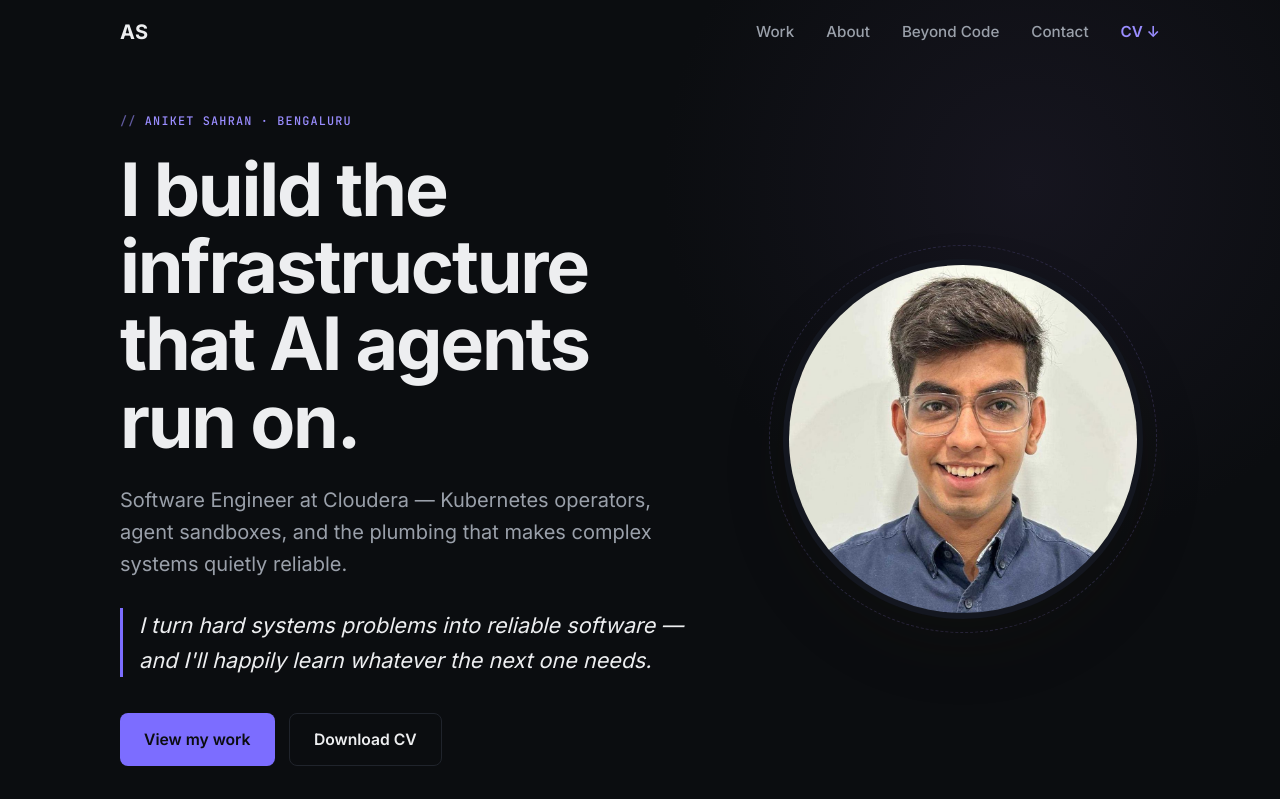
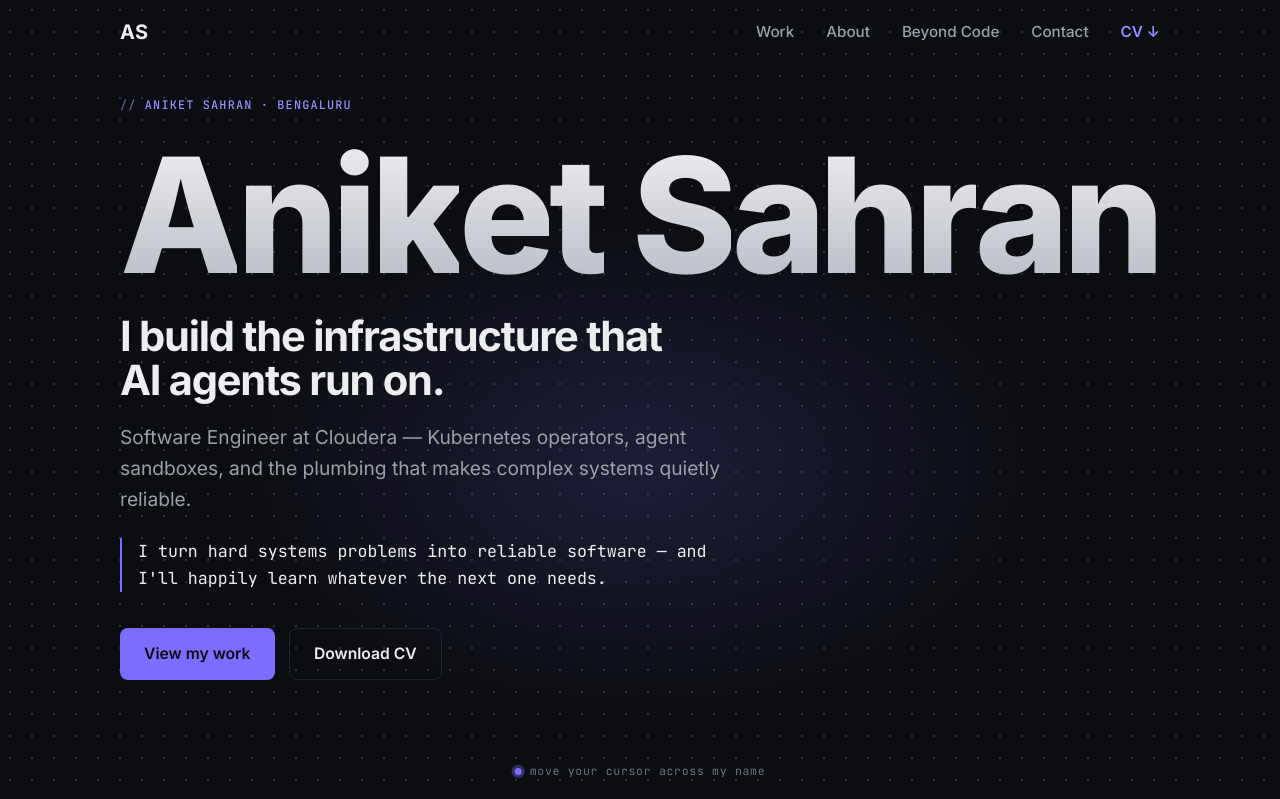
Before and after one commit to aniketsahran/aniket-portfolio, a React (Vite) app: page / in a window 1280 px wide. Shown: the top 799 px of the page. Built offline with nearby package versions, Linux system fonts and the light colour scheme.

Commit message:
feat: interactive cursor-reactive hero name

```diff
--- /dev/null
+++ b/src/components/InteractiveName.css
@@ -0,0 +1,30 @@
+.sr-only {
+  position: absolute;
+  width: 1px;
+  height: 1px;
+  padding: 0;
+  margin: -1px;
+  overflow: hidden;
+  clip: rect(0, 0, 0, 0);
+  white-space: nowrap;
+  border: 0;
+}
+
+.inm {
+  display: block;
+}
+
+.inm__glyphs {
+  display: flex;
+  flex-wrap: wrap;
+  cursor: default;
+}
+
+.inm__glyph {
+  display: inline-block;
+  will-change: transform;
+}
+
+.inm--static {
+  display: block;
+}
--- /dev/null
+++ b/src/components/InteractiveName.jsx
@@ -0,0 +1,82 @@
+import { useRef } from 'react'
+import { motion, useSpring, useAnimationFrame } from 'framer-motion'
+import useReducedMotion from '../hooks/useReducedMotion.js'
+import './InteractiveName.css'
+
+const SPRING = { stiffness: 260, damping: 14, mass: 0.7 }
+const RADIUS = 120 // px of cursor influence
+const PUSH = 0.9 // displacement strength
+
+function Glyph({ ch, pointer }) {
+  const ref = useRef(null)
+  const x = useSpring(0, SPRING)
+  const y = useSpring(0, SPRING)
+  const r = useSpring(0, SPRING)
+
+  useAnimationFrame(() => {
+    const el = ref.current
+    if (!el) return
+    const p = pointer.current
+    if (!p.active) {
+      x.set(0)
+      y.set(0)
+      r.set(0)
+      return
+    }
+    const box = el.getBoundingClientRect()
+    const cx = box.left + box.width / 2
+    const cy = box.top + box.height / 2
+    const dx = cx - p.x
+    const dy = cy - p.y
+    const dist = Math.hypot(dx, dy)
+    if (dist < RADIUS) {
+      const f = (RADIUS - dist) / RADIUS
+      x.set((dx / (dist || 1)) * f * RADIUS * PUSH)
+      y.set((dy / (dist || 1)) * f * RADIUS * PUSH)
+      r.set((dx / (dist || 1)) * f * 16)
+    } else {
+      x.set(0)
+      y.set(0)
+      r.set(0)
+    }
+  })
+
+  return (
+    <motion.span className="inm__glyph" ref={ref} style={{ x, y, rotate: r }}>
+      {ch === ' ' ? ' ' : ch}
+    </motion.span>
+  )
+}
+
+export default function InteractiveName({ text, className = '' }) {
+  const reduced = useReducedMotion()
+  const pointer = useRef({ x: -9999, y: -9999, active: false })
+
+  if (reduced) {
+    return <span className={`inm inm--static ${className}`}>{text}</span>
+  }
+
+  const onMove = (e) => {
+    pointer.current = { x: e.clientX, y: e.clientY, active: true }
+  }
+  const onLeave = () => {
+    pointer.current = { ...pointer.current, active: false }
+  }
+
+  return (
+    <span
+      className={`inm ${className}`}
+      onPointerMove={onMove}
+      onPointerLeave={onLeave}
+    >
+      {/* Accessible full text for screen readers. */}
+      <span className="sr-only">{text}</span>
+      {/* Visual, interactive glyphs — hidden from the a11y tree. */}
+      <span className="inm__glyphs" aria-hidden="true">
+        {text.split('').map((ch, i) => (
+          <Glyph ch={ch} pointer={pointer} key={`${ch}-${i}`} />
+        ))}
+      </span>
+    </span>
+  )
+}
--- a/src/sections/Hero.css
+++ b/src/sections/Hero.css
@@ -1,57 +1,81 @@
 .hero {
   position: relative;
-  padding-top: clamp(7rem, 14vh, 10rem);
+  min-height: 100vh;
+  display: flex;
+  align-items: center;
+  padding-top: clamp(6rem, 12vh, 9rem);
   padding-bottom: var(--section-y);
   overflow: hidden;
 }
 
 .hero::before {
-  /* soft warm glow behind the hero */
+  /* iris glow bleeding up from the name */
   content: '';
   position: absolute;
-  top: -22%;
-  right: -10%;
-  width: 60vw;
-  height: 60vw;
-  max-width: 760px;
-  max-height: 760px;
-  background: radial-gradient(circle, var(--accent-wash) 0%, transparent 68%);
-  z-index: -1;
+  bottom: 8%;
+  left: 50%;
+  transform: translateX(-50%);
+  width: 70vw;
+  height: 44vw;
+  max-width: 900px;
+  max-height: 560px;
+  background: radial-gradient(ellipse at center, rgba(124, 109, 255, 0.16) 0%, transparent 65%);
+  z-index: 0;
   pointer-events: none;
 }
 
 .hero__inner {
-  display: grid;
-  grid-template-columns: 1.3fr 0.9fr;
-  gap: clamp(2rem, 6vw, 5rem);
-  align-items: center;
+  position: relative;
+  z-index: 1;
+  width: 100%;
 }
 
 .hero__eyebrow {
-  margin-bottom: 1.25rem;
+  margin-bottom: 1.5rem;
+}
+
+.hero__name {
+  margin-bottom: 1.5rem;
+}
+
+.hero__name .inm,
+.hero__name .inm--static {
+  font-family: var(--font-display);
+  font-weight: 800;
+  letter-spacing: -0.04em;
+  line-height: 0.95;
+  font-size: clamp(3rem, 13vw, 10rem);
+  color: var(--ink);
+}
+
+.hero__name .inm__glyph {
+  background: linear-gradient(180deg, var(--ink) 0%, #b9bcc6 100%);
+  -webkit-background-clip: text;
+  background-clip: text;
+  color: transparent;
 }
 
 .hero__headline {
-  font-size: clamp(2.5rem, 6.4vw, 4.6rem);
-  max-width: 14ch;
+  font-size: clamp(1.5rem, 3.4vw, 2.6rem);
+  max-width: 20ch;
+  color: var(--ink);
 }
 
 .hero__subline {
-  margin-top: 1.5rem;
-  font-size: clamp(1.05rem, 1.6vw, 1.25rem);
+  margin-top: 1.25rem;
+  font-size: clamp(1rem, 1.5vw, 1.2rem);
   color: var(--muted);
-  max-width: 48ch;
+  max-width: 52ch;
 }
 
 .hero__tagline {
-  margin-top: 1.75rem;
+  margin-top: 1.5rem;
   padding-left: 1rem;
-  border-left: 3px solid var(--accent);
-  font-family: var(--font-display);
-  font-style: italic;
-  font-size: clamp(1.05rem, 1.7vw, 1.35rem);
+  border-left: 2px solid var(--accent);
+  font-family: var(--font-mono);
+  font-size: clamp(0.9rem, 1.3vw, 1.05rem);
   color: var(--ink);
-  max-width: 46ch;
+  max-width: 60ch;
 }
 
 .hero__ctas {
@@ -61,42 +85,44 @@
   gap: 0.9rem;
 }
 
-.hero__portrait {
-  position: relative;
-  justify-self: center;
-  width: min(360px, 80vw);
-  aspect-ratio: 1;
+.hero__hint {
+  position: absolute;
+  bottom: 1.75rem;
+  left: 50%;
+  transform: translateX(-50%);
+  z-index: 1;
+  display: flex;
+  align-items: center;
+  gap: 0.5rem;
+  font-family: var(--font-mono);
+  font-size: 0.72rem;
+  letter-spacing: 0.06em;
+  color: var(--faint);
 }
 
-.hero__portrait img {
-  width: 100%;
-  height: 100%;
-  object-fit: cover;
+.hero__hint-dot {
+  width: 7px;
+  height: 7px;
   border-radius: 50%;
-  border: 6px solid var(--bg-raised);
-  box-shadow: 0 30px 60px rgba(26, 20, 12, 0.18);
-  position: relative;
-  z-index: 1;
+  background: var(--accent);
+  box-shadow: 0 0 0 0 rgba(124, 109, 255, 0.6);
+  animation: hero-pulse 2.2s infinite;
 }
 
-.hero__portrait-ring {
-  position: absolute;
-  inset: -14px;
-  border: 1px dashed var(--accent-soft);
-  border-radius: 50%;
-  z-index: 0;
+@keyframes hero-pulse {
+  0% {
+    box-shadow: 0 0 0 0 rgba(124, 109, 255, 0.5);
+  }
+  70% {
+    box-shadow: 0 0 0 10px rgba(124, 109, 255, 0);
+  }
+  100% {
+    box-shadow: 0 0 0 0 rgba(124, 109, 255, 0);
+  }
 }
 
-@media (max-width: 820px) {
-  .hero__inner {
-    grid-template-columns: 1fr;
-    text-align: left;
-  }
-
-  .hero__portrait {
-    grid-row: 1;
-    width: min(220px, 56vw);
-    justify-self: start;
-    margin-bottom: 1.5rem;
+@media (max-width: 680px) {
+  .hero {
+    min-height: 90vh;
   }
 }
--- a/src/sections/Hero.jsx
+++ b/src/sections/Hero.jsx
@@ -1,6 +1,8 @@
 import { motion } from 'framer-motion'
 import { profile } from '../data/content.js'
 import useReducedMotion from '../hooks/useReducedMotion.js'
+import InteractiveName from '../components/InteractiveName.jsx'
+import MagneticButton from '../components/MagneticButton.jsx'
 import './Hero.css'
 
 export default function Hero() {
@@ -10,24 +12,27 @@ export default function Hero() {
     reduced
       ? {}
       : {
-          initial: { opacity: 0, y: 26 },
+          initial: { opacity: 0, y: 22 },
           animate: { opacity: 1, y: 0 },
-          transition: { duration: 0.7, ease: [0.22, 1, 0.36, 1], delay },
+          transition: { type: 'spring', stiffness: 120, damping: 20, mass: 0.7, delay },
         }
 
   return (
-    <section className="hero" aria-labelledby="hero-headline">
+    <section className="hero dot-grid" aria-labelledby="hero-name">
       <div className="hero__inner container">
-        <div className="hero__copy">
         <motion.p className="eyebrow hero__eyebrow" {...rise(0)}>
           {profile.heroEyebrow}
         </motion.p>
 
-          <motion.h1 id="hero-headline" className="hero__headline" {...rise(0.08)}>
+        <motion.div id="hero-name" className="hero__name" {...rise(0.06)}>
+          <InteractiveName text={profile.name} />
+        </motion.div>
+
+        <motion.h1 className="hero__headline" {...rise(0.12)}>
           {profile.heroHeadline}
         </motion.h1>
 
-          <motion.p className="hero__subline" {...rise(0.16)}>
+        <motion.p className="hero__subline" {...rise(0.18)}>
           {profile.heroSubline}
         </motion.p>
 
@@ -35,29 +40,18 @@ export default function Hero() {
           {profile.tagline}
         </motion.p>
 
-          <motion.div className="hero__ctas" {...rise(0.32)}>
-            <a className="btn btn--primary" href="#work">
+        <motion.div className="hero__ctas" {...rise(0.3)}>
+          <MagneticButton href="#work" className="btn btn--primary">
             View my work
-            </a>
-            <a className="btn btn--ghost" href={profile.resumePath} download>
+          </MagneticButton>
+          <MagneticButton href={profile.resumePath} download className="btn btn--ghost">
             Download CV
-            </a>
+          </MagneticButton>
         </motion.div>
       </div>
 
-        <motion.div
-          className="hero__portrait"
-          {...(reduced
-            ? {}
-            : {
-                initial: { opacity: 0, scale: 0.96 },
-                animate: { opacity: 1, scale: 1 },
-                transition: { duration: 0.8, ease: [0.22, 1, 0.36, 1], delay: 0.1 },
-              })}
-        >
-          <img src="/assets/portrait.jpg" alt="Aniket Sahran" width="1010" height="1010" />
-          <span className="hero__portrait-ring" aria-hidden="true" />
-        </motion.div>
+      <div className="hero__hint" aria-hidden="true">
+        <span className="hero__hint-dot" /> move your cursor across my name
       </div>
     </section>
   )
```
Also changed, not shown: 2 other files (tests, documents, lock files or other folders). Lines whose indentation alone changed are shown as unchanged.
